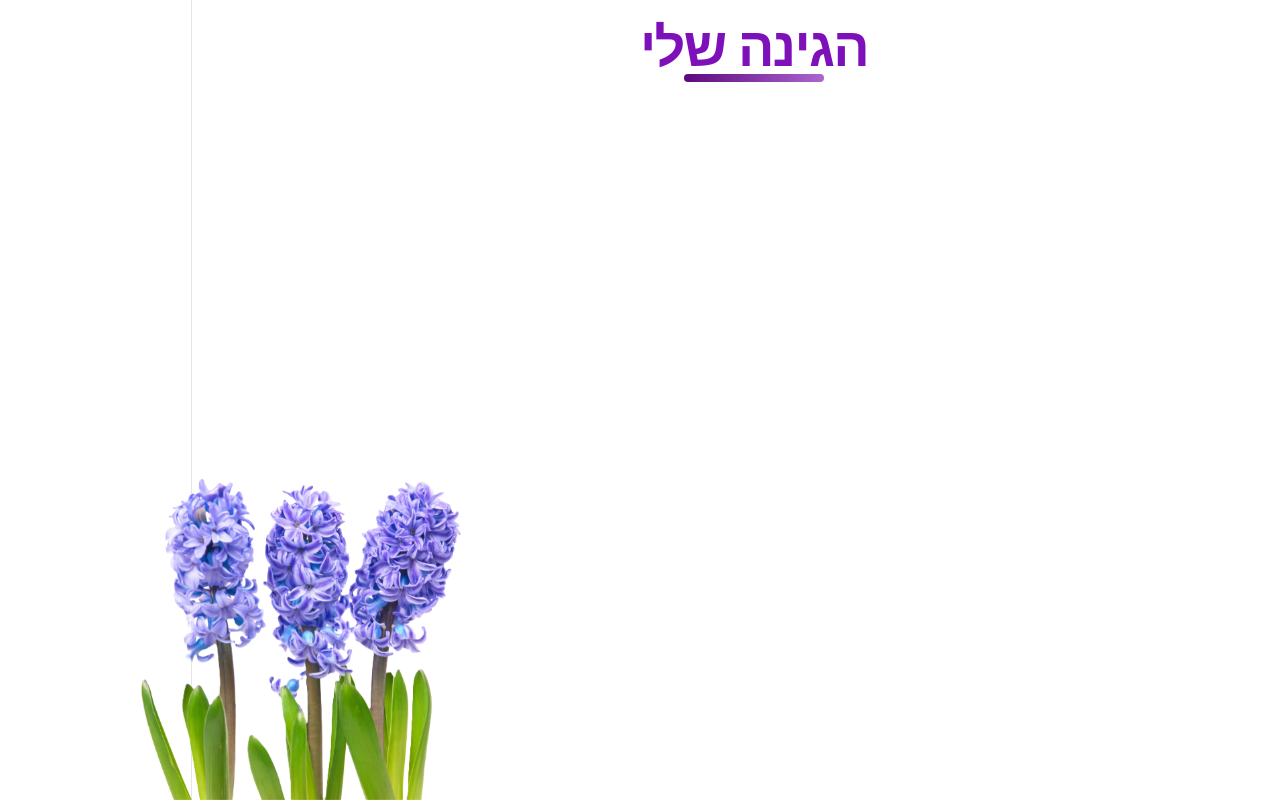
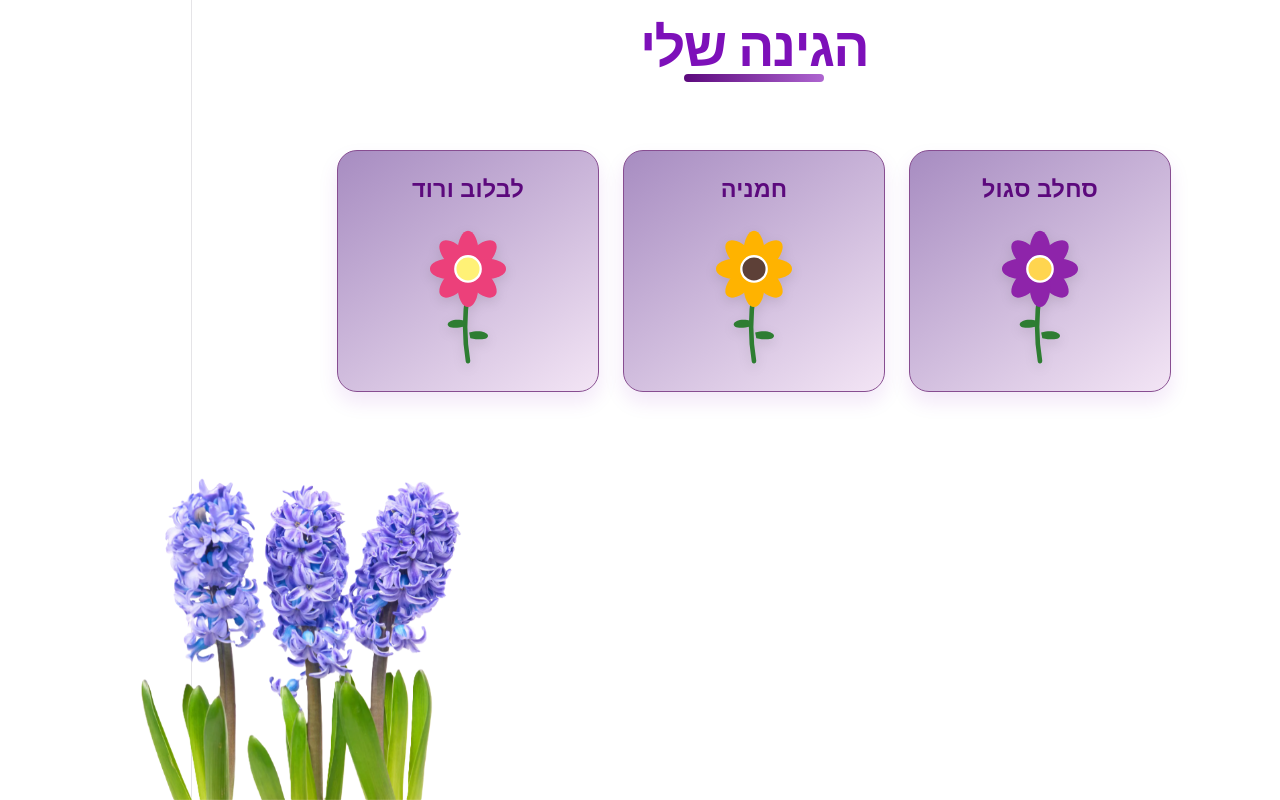
Before and after one commit to Nava-Slutzkin/Garden-App, a React (Vite) app: page / in a window 1280 px wide. Built offline with nearby package versions, Linux system fonts and the light colour scheme.

Commit message:
Refactor Flower component with enhanced styles and interactivity; add multiple flower instances in App

```diff
--- a/src/App.jsx
+++ b/src/App.jsx
@@ -1,73 +1,109 @@
-import './App.css'
+import './App.css';
+
+export function Flower({
+  name = "ורד סגול",
+  colorPetal = "#9c27b0", // צבע עלי הכותרת
+  colorCenter = "#ffeb3b", // צבע מרכז הפרח
+  colorStem = "#2e7d32"    // צבע הגבעול והעלים
+}) {
+
+  // עיצוב הכרטיסייה בגווני סגול תואמים ל-CSS
+  const cardStyle = {
+    width: "220px",
+    padding: "24px 20px",
+    borderRadius: "20px",
+    background: "linear-gradient(145deg, #a78cc1 0%, #f3e5f5 100%)",
+    border: "1px solid #874d91",
+    boxShadow: "0 10px 20px rgba(125, 16, 185, 0.1)",
+    display: "flex",
+    flexDirection: "column",
+    alignItems: "center",
+    gap: "16px",
+    fontFamily: "system-ui, sans-serif",
+    cursor: "pointer",
+    transition: "transform 0.3s ease, box-shadow 0.3s ease"
+  };
+
+  const titleStyle = {
+    margin: 0,
+    color: "#5c097d",
+    fontSize: "1.3rem",
+    fontWeight: "600",
+  };
+
+  const handleClick = () => {
+    alert(`אני פרח מסוג ${name}`);
+  };
+
+  return (
+    <div
+      style={cardStyle}
+      onClick={handleClick}
+      onMouseEnter={(e) => {
+        e.currentTarget.style.transform = "translateY(-6px)";
+        e.currentTarget.style.boxShadow = "0 15px 30px rgba(125, 16, 185, 0.2)";
+      }}
+      onMouseLeave={(e) => {
+        e.currentTarget.style.transform = "translateY(0)";
+        e.currentTarget.style.boxShadow = "0 10px 20px rgba(125, 16, 185, 0.1)";
+      }}
+    >
+      <h3 style={titleStyle}>{name}</h3>
+
+      {/* איור SVG מפורט של פרח עם עלי כותרת, מרכז, גבעול ועלים */}
+      <svg width="120" height="150" viewBox="0 0 100 130" style={{ filter: "drop-shadow(0px 4px 6px rgba(0,0,0,0.1))" }}>
+        {/* גבעול מפותל מעט */}
+        <path
+          d="M 50 65 Q 45 95 50 125"
+          stroke={colorStem}
+          strokeWidth="4"
+          fill="none"
+          strokeLinecap="round"
+        />
+
+        {/* עלים על הגבעול */}
+        <path d="M 48 90 C 30 85 25 100 47 95" fill={colorStem} />
+        <path d="M 51 100 C 70 95 75 110 52 105" fill={colorStem} />
+
+        {/* 8 עלי כותרת מסודרים במעגל */}
+        <g fill={colorPetal}>
+          <ellipse cx="50" cy="30" rx="9" ry="18" />
+          <ellipse cx="50" cy="30" rx="9" ry="18" transform="rotate(45 50 45)" />
+          <ellipse cx="50" cy="30" rx="9" ry="18" transform="rotate(90 50 45)" />
+          <ellipse cx="50" cy="30" rx="9" ry="18" transform="rotate(135 50 45)" />
+          <ellipse cx="50" cy="30" rx="9" ry="18" transform="rotate(180 50 45)" />
+          <ellipse cx="50" cy="30" rx="9" ry="18" transform="rotate(225 50 45)" />
+          <ellipse cx="50" cy="30" rx="9" ry="18" transform="rotate(270 50 45)" />
+          <ellipse cx="50" cy="30" rx="9" ry="18" transform="rotate(315 50 45)" />
+        </g>
+
+        {/* מרכז הפרח */}
+        <circle cx="50" cy="45" r="11" fill={colorCenter} stroke="#ffffff" strokeWidth="2" />
+      </svg>
+    </div>
+  );
+}
 
 function App() {
   return (
     <div className="header">
         <h1>הגינה שלי</h1>
         <img src="/public/image.png" alt="תמונה" className="fixed-bottom-left" />
-    </div>
-  )
-}
 
-export function Flower({
-  name = "ורד",
-  colorPetal = "#e91e63",
-  colorStem = "#2e7d32"
-}) {
-  // הגדרת עיצובים בתוך הפונקציה
-  const cardStyle = {
-    width: "200px",
-    padding: "20px",
-    borderRadius: "16px",
-    backgroundColor: "#ffffff",
-    boxShadow: "0 10px 25px rgba(0, 0, 0, 0.08)",
-    border: "1px solid #f0f0f0",
-    display: "flex",
-    flexDirection: "column",
-    alignItems: "center",
-    gap: "12px",
-    fontFamily: "system-ui, sans-serif"
-  };
-
-  const petalStyle = {
-    width: "50px",
-    height: "50px",
-    borderRadius: "50%",
-    backgroundColor: colorPetal,
-    boxShadow: `0 0 12px ${colorPetal}80`,
-    transition: "all 0.3s ease"
-  };
-
-  const stemStyle = {
-    width: "6px",
-    height: "60px",
-    backgroundColor: colorStem,
-    borderRadius: "3px",
-    marginTop: "-4px"
-  };
-
-  const captionStyle = {
-  color: colorStem,
-  backgroundColor: colorPetal,
-  borderRadius: "999px",
-  padding: "6px 18px",
-};
-
-  return (
-    <div style={cardStyle}>
-      <h3 style={{ margin: 0, color: "#2c3e50", fontSize: "1.2rem" }}>
-        {name}
-      </h3>
-
-      {/* איור ויזואלי פשוט של הפרח */}
-      <div style={{ display: "flex", flexDirection: "column", alignItems: "center" }}>
-        <div style={petalStyle} title="עלי כותרת" />
-        <div style={stemStyle} title="גבעול" />
-      </div>
+        {/* תצוגת מופעים של הפרחים */}
+        <div style={{
+          display: 'flex',
+          gap: '24px',
+          padding: '20px',
+          flexWrap: 'wrap',
+          justifyContent: 'center'
+        }}>
+          <Flower name="סחלב סגול" colorPetal="#8e24aa" colorCenter="#ffd54f" />
+          <Flower name="חמניה" colorPetal="#ffb300" colorCenter="#5d4037" />
+          <Flower name="לבלוב ורוד" colorPetal="#ec407a" colorCenter="#fff176" />
+        </div>
     </div>
   );
 }
 
-
-
-export default App
+export default App;
```
